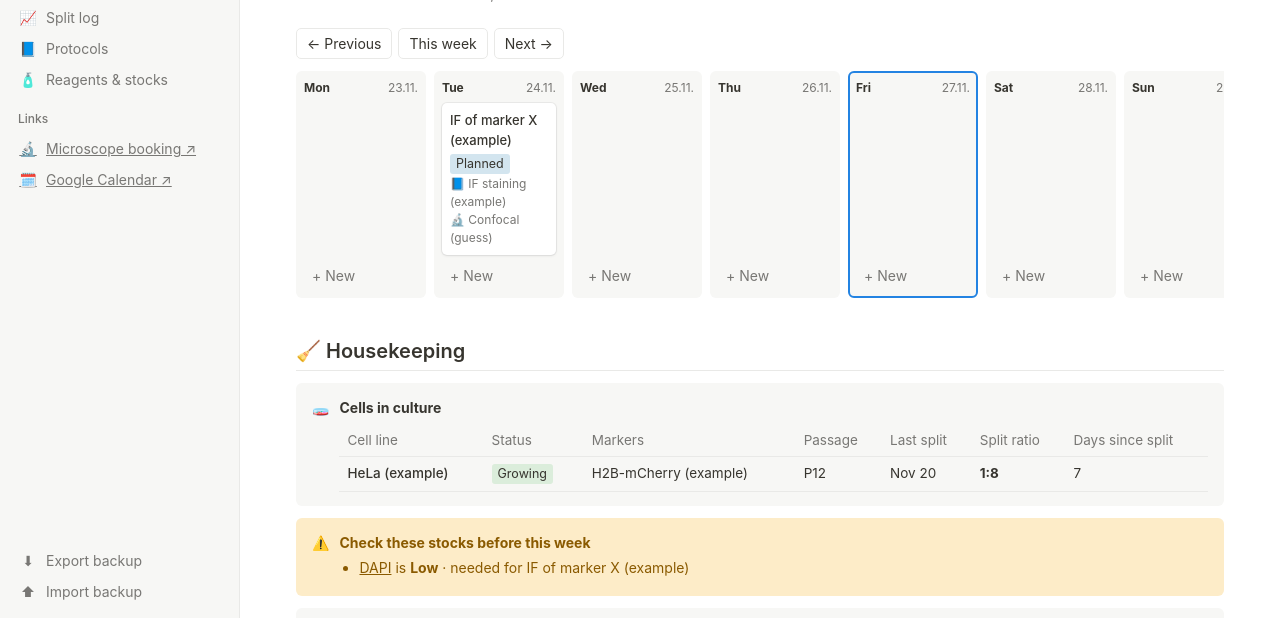
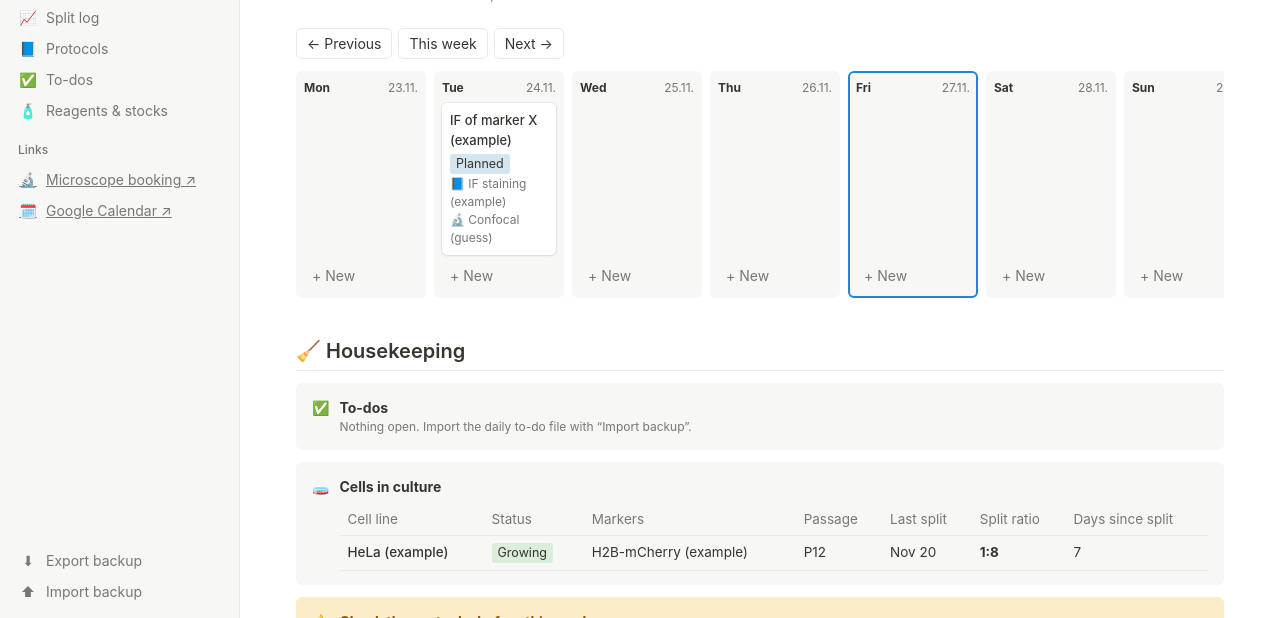
Before and after one commit to tamara-mllr/well-planned, a plain HTML site: page index.html in a window 1280 px wide. Shown: the part 182-800 px from the top of the page. Drawn offline with Linux system fonts and the light colour scheme.

Commit message:
Add To-dos database and open to-dos on the week page
Co-Authored-By: Claude Opus 5.5 <noreply@anthropic.com>
Claude-Session: https://claude.ai/code/session_01EJB1xqYnbNqckRZ3kaUacz

```diff
--- a/index.html
+++ b/index.html
@@ -126,7 +126,8 @@ const COLORS = {Planned:'blue',Running:'yellow',Done:'green',Cancelled:'gray','D
   Growing:'green',Ready:'blue',Frozen:'purple',Discarded:'gray',
   OK:'green',Low:'yellow',Out:'red','Make new':'orange',
   'Cell culture':'green',Microfabrication:'gray',Microfluidics:'blue',Differentiation:'purple',Staining:'pink','Live imaging':'yellow','Flow cytometry':'orange','Molecular biology':'brown',Treatment:'red',
-  'Primary antibody':'blue','Secondary antibody':'purple','Dye / stain':'pink','Chemical / buffer':'gray','Medium / supplement':'green','Drug / treatment':'red','Plasmid / virus':'orange',Kit:'brown',Consumable:'yellow'};
+  'Primary antibody':'blue','Secondary antibody':'purple','Dye / stain':'pink','Chemical / buffer':'gray','Medium / supplement':'green','Drug / treatment':'red','Plasmid / virus':'orange',Kit:'brown',Consumable:'yellow',
+  Open:'blue','In progress':'yellow',Waiting:'purple',High:'red',Medium:'orange','Low prio':'gray',Email:'blue',Slack:'purple',Manual:'gray'};
 
 /* Each "database" and its properties. t = type: text, date, number, select, long, rel (one link), rels (many links) */
 const SCHEMA = {
@@ -169,6 +170,15 @@ const SCHEMA = {
     {k:'reagents',t:'rels',l:'Reagents needed',c:'reagents'},
     {k:'controls',t:'long',l:'Standard controls'},
     {k:'steps',t:'long',l:'Steps',ph:'1. ...\n2. ...',tall:true}]},
+  todos:{label:'To-dos',icon:'✅',one:'to-do',tabsBy:'status',cols:['title','status','priority','due','source','from'],fields:[
+    {k:'title',t:'text',l:'To-do'},
+    {k:'status',t:'select',l:'Status',o:['Open','In progress','Waiting','Done']},
+    {k:'priority',t:'select',l:'Priority',o:['High','Medium','Low prio']},
+    {k:'due',t:'date',l:'Due'},
+    {k:'source',t:'select',l:'Source',o:['Email','Slack','Manual']},
+    {k:'from',t:'text',l:'From',ph:'Who asked?'},
+    {k:'link',t:'text',l:'Link to message',ph:'Gmail / Slack link'},
+    {k:'notes',t:'long',l:'Notes'}]},
   reagents:{label:'Reagents & stocks',icon:'🧴',one:'reagent',tabsBy:'type',cols:['title','type','status','conc','dilution','location','expires'],fields:[
     {k:'title',t:'text',l:'Reagent'},
     {k:'type',t:'select',l:'Type',o:['Primary antibody','Secondary antibody','Dye / stain','Chemical / buffer','Medium / supplement','Drug / treatment','Plasmid / virus','Kit','Consumable']},
@@ -272,6 +282,7 @@ function weekPage(){
   <div class="week">${days}</div>
 
   <h2>🧹 Housekeeping</h2>
+  ${todoBox()}
   <div class="callout"><span>🧫</span><div style="flex:1;min-width:0"><b>Cells in culture</b>${culture.length?`<div class="tblwrap"><table style="margin-top:6px"><thead><tr><th>Cell line</th><th>Status</th><th>Markers</th><th>Passage</th><th>Last split</th><th>Split ratio</th><th>Days since split</th></tr></thead><tbody>${culture.map(c=>`<tr class="row" data-open="cells:${c.id}"><td class="ttl">${esc(c.title)}</td><td>${tag(c.status)}</td><td>${esc(c.markers||'')}</td><td>${c.passage!==''&&c.passage!=null?'P'+esc(c.passage):''}</td><td>${nice(c.split)}</td><td><b>${esc(c.ratio||'')}</b></td><td>${c.split?Math.round((new Date(iso(new Date()))-parse(c.split))/864e5):''}</td></tr>`).join('')}</tbody></table></div>`:'<div class="hint">Nothing in culture. Add them under “Cell lines”.</div>'}</div></div>
   ${short.size?`<div class="callout warn"><span>⚠️</span><div><b>Check these stocks before this week</b><ul class="plain">${[...short.values()].map(({r,ex})=>`<li><a href="#" data-open="reagents:${r.id}">${esc(r.title)}</a> is <b>${esc(r.status)}</b> · needed for ${esc(ex.join(', '))}</li>`).join('')}</ul></div></div>`
      :`<div class="callout"><span>✅</span><div><b>Stocks</b><div class="hint">No reagent for this week's protocols is marked Low, Out or Make new.</div></div></div>`}
@@ -285,6 +296,13 @@ function weekPage(){
   <h2>🗒️ Notes for this week</h2>
   <textarea class="block" id="wknotes" placeholder="Plans, ideas, things to order...">${esc(notes)}</textarea>
   </div>`;
+}
+/* open to-dos (from emails, Slack or typed in), most urgent first */
+function todoBox(){
+  const pr={High:0,Medium:1,'Low prio':2};
+  const open=DB.todos.filter(t=>t.status!=='Done').sort((a,b)=>(pr[a.priority]??3)-(pr[b.priority]??3)||(a.due||'9').localeCompare(b.due||'9'));
+  if(!open.length)return `<div class="callout"><span>✅</span><div><b>To-dos</b><div class="hint">Nothing open. Import the daily to-do file with “Import backup”.</div></div></div>`;
+  return `<div class="callout"><span>✅</span><div style="flex:1;min-width:0"><b>Open to-dos (${open.length})</b><ul class="plain">${open.map(t=>`<li><a href="#" data-open="todos:${t.id}">${esc(t.title||'Untitled')}</a> ${tag(t.priority)}${t.due?' · due '+nice(t.due):''}${t.from?' · '+esc(t.from):''}${/^https:\/\//.test(t.link||'')?` · <a href="${esc(t.link)}" target="_blank" rel="noopener">open ↗</a>`:''}</li>`).join('')}</ul></div></div>`;
 }
 function isoWeek(d){const t=new Date(Date.UTC(d.getFullYear(),d.getMonth(),d.getDate()));const n=t.getUTCDay()||7;t.setUTCDate(t.getUTCDate()+4-n);const y=new Date(Date.UTC(t.getUTCFullYear(),0,1));return Math.ceil(((t-y)/864e5+1)/7)}
 
```
